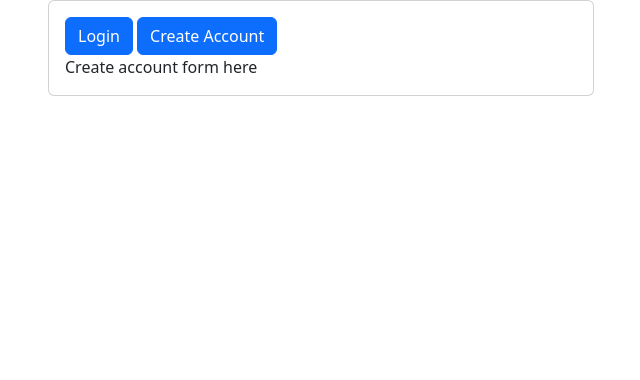
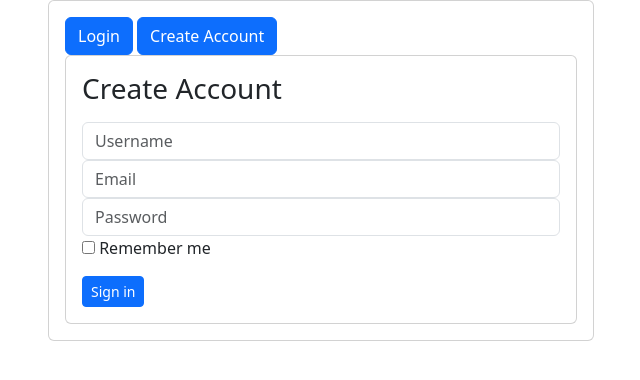
Before and after one commit to willbelcher/online-ordering-app, a Django app: page / in a window 1280 px wide, after a click on "Create Account". Shown: the part 80-460 px from the top of the page, without its empty margins (34-674 px from the left). Run offline with Django 4.2, Linux system fonts and the light colour scheme; some libraries are stand-ins or nearby versions.

Commit message:
account creation

```diff
--- a/order/templates/index.html
+++ b/order/templates/index.html
@@ -15,7 +15,7 @@
                     </button>
 
                     <div class="accordion-group">
-                        <div class="collapse {% if account_create_error %}{% else %} show {% endif %}" id="Login" data-bs-parent="#AuthGroup">
+                        <div class="collapse {% if account_create_errors %}{% else %} show {% endif %}" id="Login" data-bs-parent="#AuthGroup">
                             <div class="card">
                                 <div class="card-body">
                                     <form class="form-signin" name="LoginForm" action="/login/" method="post">
@@ -27,8 +27,8 @@
                                         {% else %}{% endif %}
 
                                         {% csrf_token %}
-                                        <input id="username" name="username" class="form-control" placeholder="Username" required="" autofocus="" type="text">
-                                        <input id="password" name="password" class="form-control" placeholder="Password" required="" type="password">
+                                        <input id="loginUsername" name="username" class="form-control" placeholder="Username" required="" autofocus="" type="text">
+                                        <input id="loginPassword" name="password" class="form-control" placeholder="Password" required="" type="password">
                                         <div class="checkbox mb-3">
                                         <label>
                                             <input value="remember-me" type="checkbox"> Remember me
@@ -40,10 +40,30 @@
                             </div>
                         </div>
 
-                        <div class="collapse {% if account_create_error %} show {% else %}{% endif %}" id="CreateAccount" data-bs-parent="#AuthGroup">
-                            <div>
-                            Create account form here
-                        </div>
+                        <div class="collapse {% if account_create_errors %} show {% else %}{% endif %}" id="CreateAccount" data-bs-parent="#AuthGroup">
+                            <div class="card">
+                                <div class="card-body">
+                                    <form class="form-signin" name="LoginForm" action="/create-account/" method="post">
+                                        <h1 class="h3 mb-3 font-weight-normal">Create Account</h1>
+                                        {% for error in account_create_errors %}
+                                            <div class="alert alert-danger">
+                                                {{ error }}
+                                            </div>
+                                        {% endfor %}
+
+                                        {% csrf_token %}
+                                        <input id="createAccountUsername" name="username" class="form-control" placeholder="Username" required="" autofocus="" type="text">
+                                        <input id="createAccountEmail" name="email" class="form-control" placeholder="Email" required="" type="email">
+                                        <input id="createAccountPassword" name="password" class="form-control" placeholder="Password" required="" type="password">
+                                        <div class="checkbox mb-3">
+                                        <label>
+                                            <input value="remember-me" type="checkbox"> Remember me
+                                        </label>
+                                        </div>
+                                            <button class="btn btn-sm btn-primary btn-block" type="submit">Sign in</button>
+                                    </form>
+                                </div>
+                            </div>
                         </div>
                     </div>
                 </div>
--- a/order/urls.py
+++ b/order/urls.py
@@ -6,4 +6,5 @@ app_name = 'order'
 urlpatterns = [
     path('', views.index, name='index'),
     path('login/', views.user_login, name='login'),
+    path('create-account/', views.user_create, name='create_account')
 ]
--- a/order/views.py
+++ b/order/views.py
@@ -1,20 +1,22 @@
 from django.shortcuts import render, redirect
+from django.contrib.auth import authenticate, login, logout
+from django.contrib.auth.models import User
 from django.contrib.auth.decorators import login_required
-from django.contrib.auth import authenticate, login, logout
 
 # Contains store selection and account options
 def index(request):
-    login_error = account_create_error = None
+    login_error = account_create_errors = None
     if 'login_error' in request.session:
         login_error = request.session['login_error']
         del request.session['login_error']
-    if 'account_create_error' in request.session:
-        account_create_error = request.session['account_create_error']
-        del request.session['account_create_error']
+    if 'account_create_errors' in request.session:
+        if len(request.session['account_create_errors']) != 0:
+            account_create_errors = request.session['account_create_errors']
+            request.session['account_create_errors'] = []
 
     context = {
         'login_error': login_error,
-        'account_create_error': account_create_error,
+        'account_create_errors': account_create_errors,
     }
     return render(request, 'index.html', context)
 
@@ -37,8 +39,37 @@ def user_login(request):
             request.session['login_error'] = "Incorrect username/password"
             return redirect('/')
 
+    print("logged in as: {}".format(request.user))
     return redirect('/')
 
 def user_create(request):
+    logout(request)
+    username = email = password = None
 
-    return redirect('/', )
+    if request.method == "POST":
+        username = request.POST['username']
+        email = request.POST['email']
+        password = request.POST['password']
+
+        username_taken = email_taken = False
+        request.session['account_create_errors'] = []
+        if User.objects.filter(username=username).exists():
+            username_taken = True
+            request.session['account_create_errors'].append('This username is already in use')
+
+        if User.objects.filter(email=email.lower()).exists():
+            email_taken = True
+            request.session['account_create_errors'].append('This email is already in use')
+
+        if username_taken or email_taken:
+            return redirect('/')
+
+        user = User.objects.create_user(username=username, email=email, password=password)
+        print("created new user: {}".format(user.get_username()))
+
+        if user is not None:
+            if user.is_active:
+                login(request, user)
+                print("logged in as: {}".format(request.user))
+
+    return redirect('/')
```
